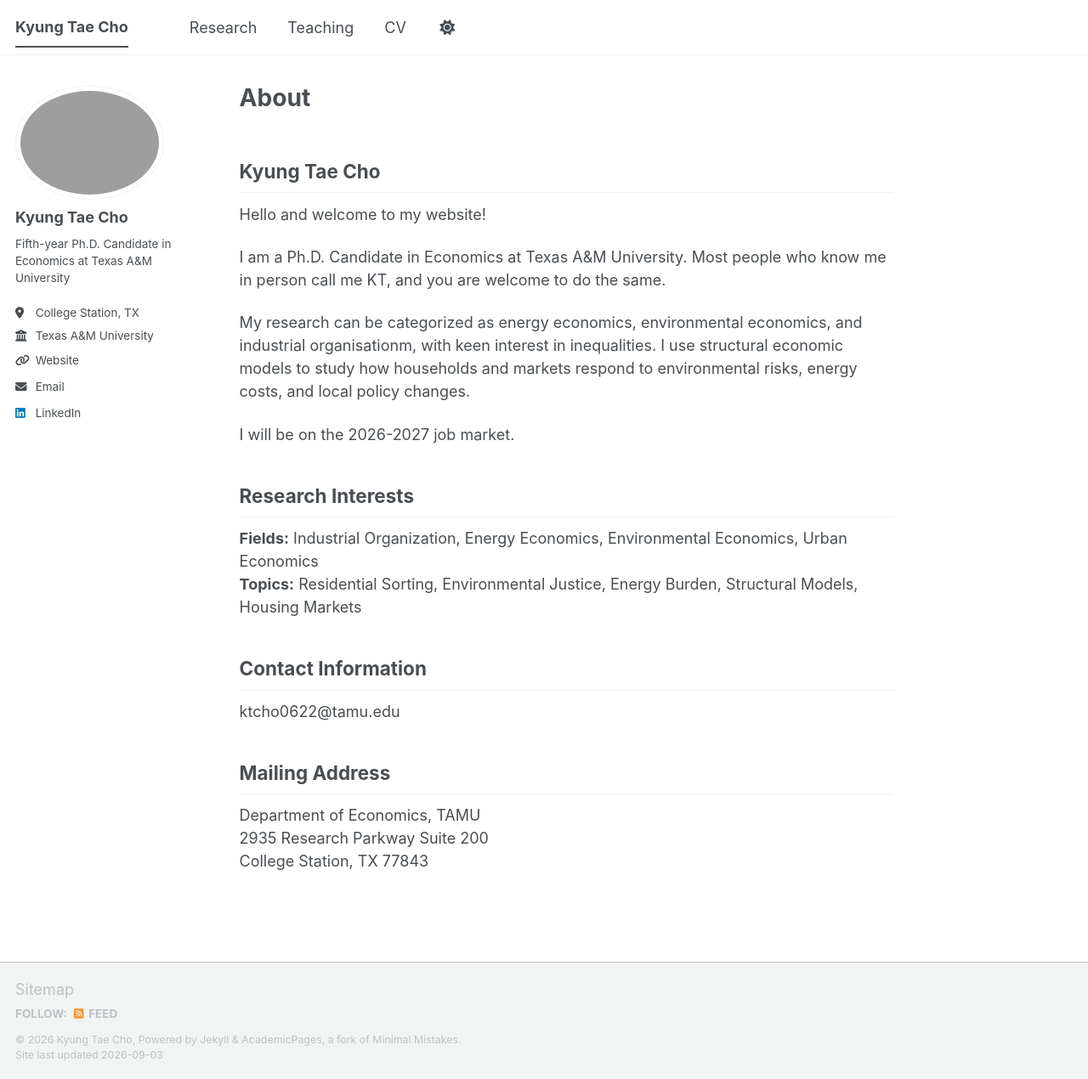
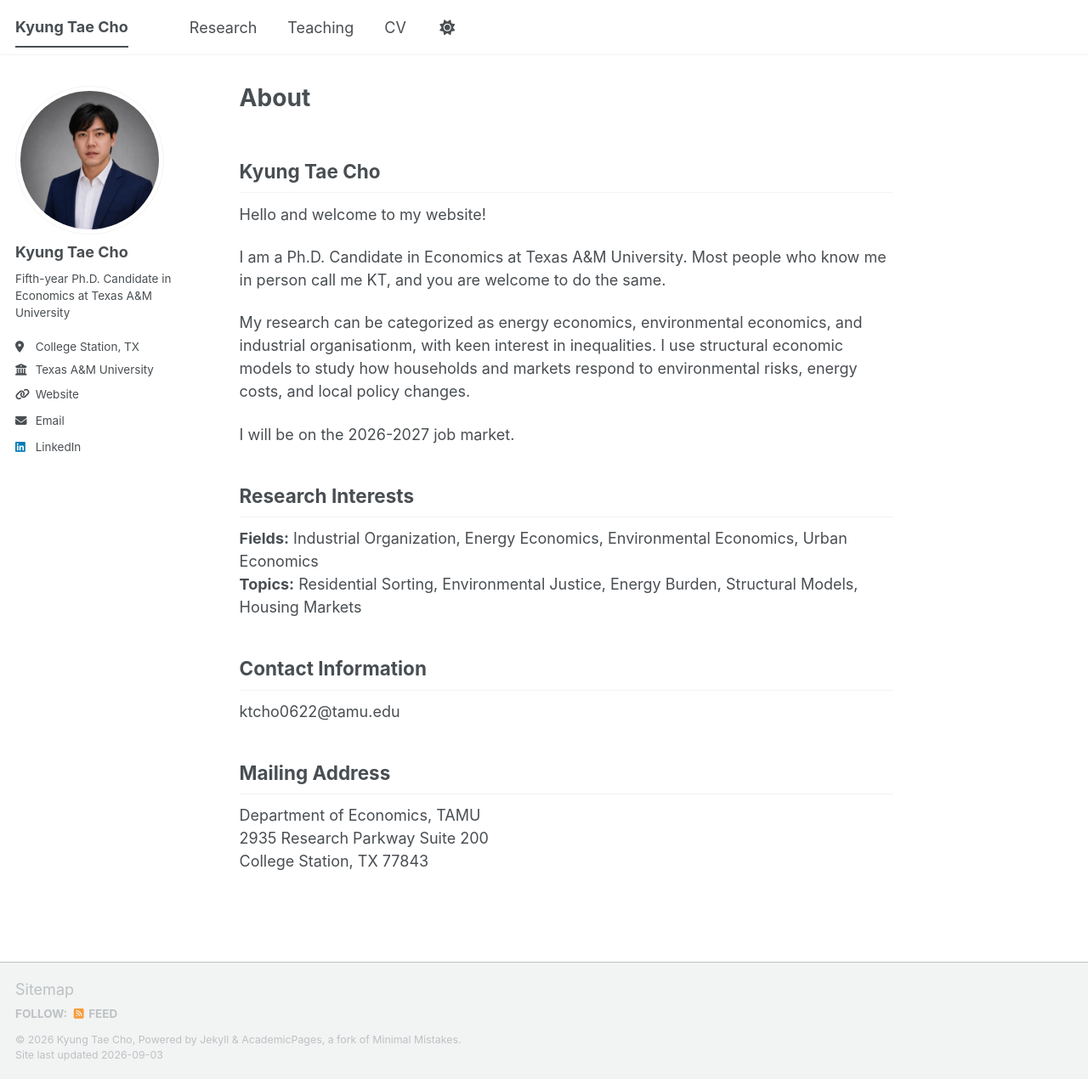
Before and after one commit to KyungtaeCho/KyungtaeCho.github.io, a Jekyll site: the page built from _pages/about.md, in a window 1280 px wide and 1270 px high. Shown: the whole window at 85% size. Built offline with Jekyll 4.4.1, drawn with Linux system fonts in a browser that asks for light colours; a script bundle is joined from its source files by our own code; library files that are not in the unit come from our copies.

Commit message:
Update _config.yml

```diff
--- a/_config.yml
+++ b/_config.yml
@@ -23,7 +23,7 @@ repository               : "kyungtaecho/kyungtaecho.github.io"
 #               Additional customization can be done by editing /_includes/author-profile.html
 author:
   # Biographic information
-  avatar           : "profile.jpg"
+  avatar           : "professional.png"
   name             : "Kyung Tae Cho"
   pronouns         : # example: "she/her"
   bio              : "Fifth-year Ph.D. Candidate in Economics at Texas A&M University"
```
